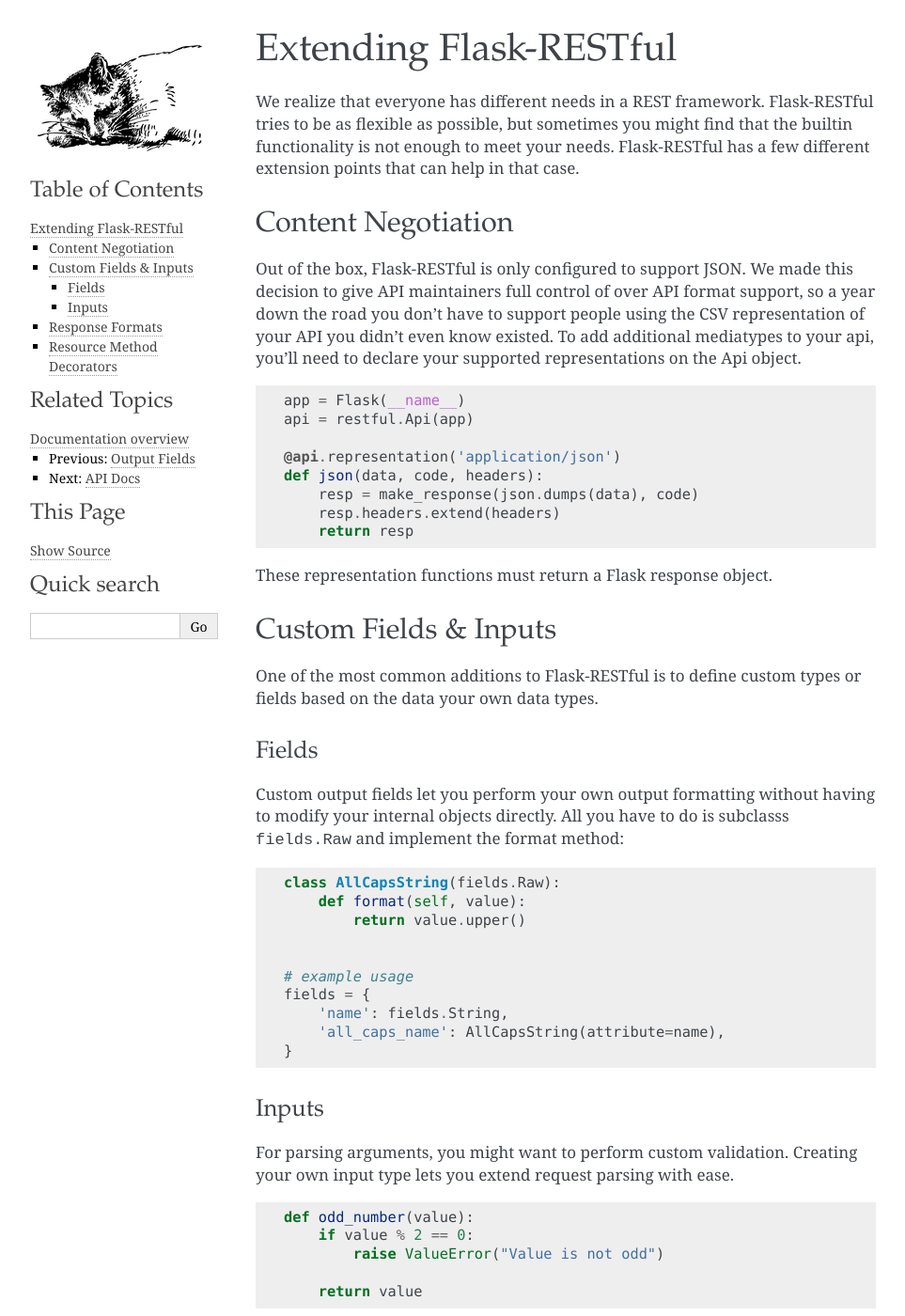
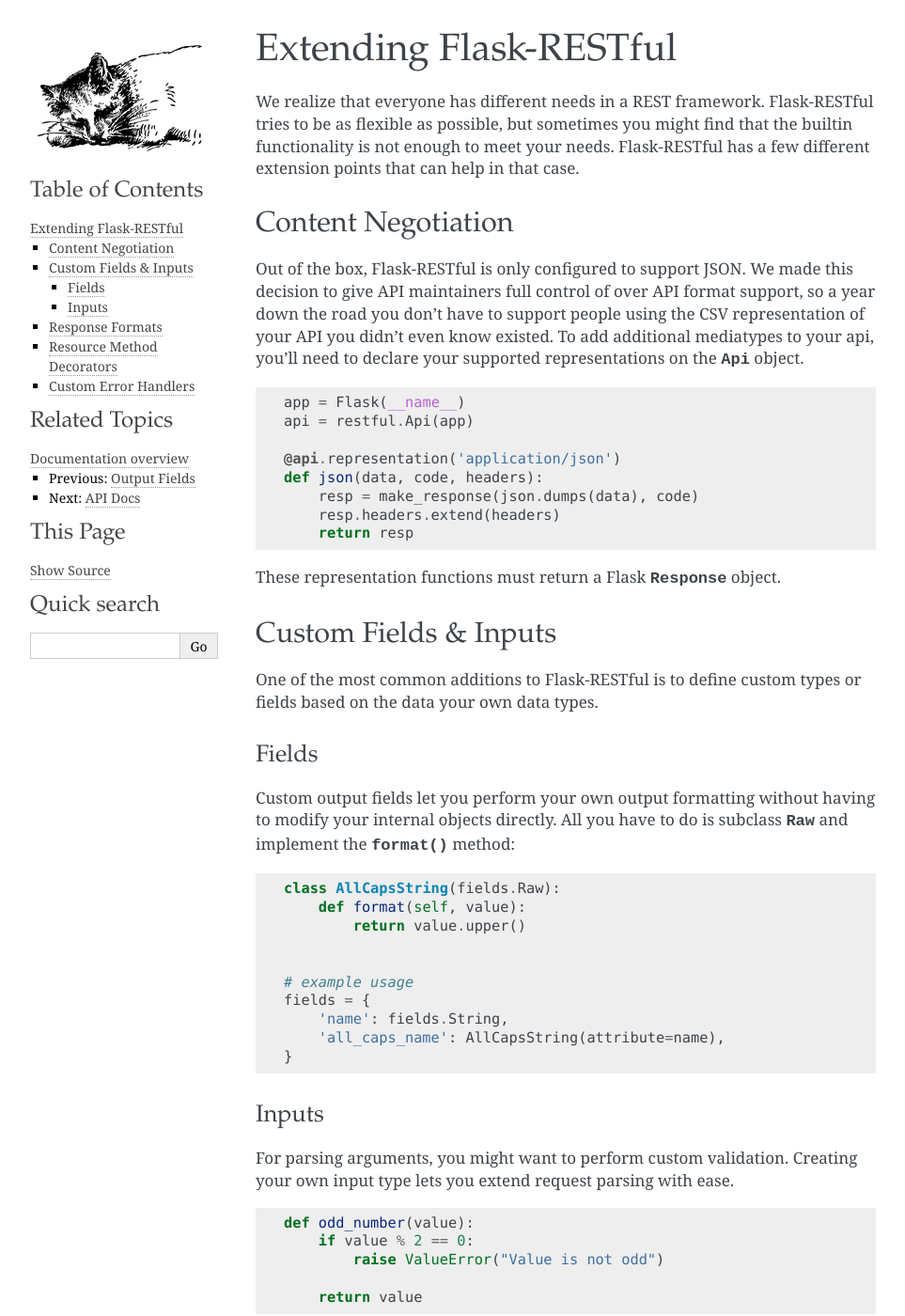
Before and after one commit to flask-restful/flask-restful, a Sphinx documentation site: the page built from docs/extending.rst, in a window 1280 px wide and 1400 px high. Shown: the whole window at 94% size, without its empty margins (148-1111 px from the left). Built offline with Sphinx 7.4.7, drawn with Linux system fonts in a browser that asks for light colours; pages that are not in the unit, such as notebooks, are missing from menus; some of the changed lines change nothing that is shown; some of the changed text lies outside the part shown.

Commit message:
make some more doc links work

```diff
--- a/docs/extending.rst
+++ b/docs/extending.rst
@@ -19,7 +19,7 @@
 year down the road you don’t have to support people using the CSV
 representation of your API you didn’t even know existed. To add additional
 mediatypes to your api, you’ll need to declare your supported representations
-on the Api object. ::
+on the :class:`~Api` object. ::
 
     app = Flask(__name__)
     api = restful.Api(app)
@@ -30,7 +30,8 @@
         resp.headers.extend(headers)
         return resp
 
-These representation functions must return a Flask response object.
+These representation functions must return a Flask :class:`~flask.Response`
+object.
 
 
 Custom Fields & Inputs
@@ -43,8 +44,8 @@
 ~~~~~~
 
 Custom output fields let you perform your own output formatting without having
-to modify your internal objects directly. All you have to do is subclasss
-``fields.Raw`` and implement the format method::
+to modify your internal objects directly. All you have to do is subclass
+:class:`~fields.Raw` and implement the :meth:`~fields.Raw.format` method::
 
     class AllCapsString(fields.Raw):
         def format(self, value):
@@ -101,7 +102,7 @@
 ----------------
 
 To support other representations (like xml, csv, html) you can use the
-api.representation decorator.  You need to have a reference to your api ::
+:meth:`~Api.representation` decorator.  You need to have a reference to your api ::
 
     api = restful.Api(app)
 
@@ -124,8 +125,8 @@
 
         return resp
 
-Another way to accomplish this is to subclass the Api class and provide your
-own output functions. ::
+Another way to accomplish this is to subclass the :class:`~Api` class and
+provide your own output functions. ::
 
     class Api(restful.Api):
         representations = {
@@ -138,7 +139,7 @@
 Resource Method Decorators
 --------------------------
 
-There is a property on the ``flask.ext.restful.Resource`` called
+There is a property on the :meth:`~flask.ext.restful.Resource` called
 method_decorators.  You can subclass the Resource and add your own decorators
 that will be added to all ``method`` functions in resource.  For instance, if
 you want to build custom authentication into every request ::
@@ -163,3 +164,13 @@
 
 Since Flask-RESTful Resources are actually Flask view objects, you can also
 use standard `flask view decorators <http://flask.pocoo.org/docs/views/#decorating-views>`_.
+
+Custom Error Handlers
+---------------------
+
+By default all errors in your Flask app will be handled by the
+:meth:`~flask.ext.restful.Api.handle_error` function. However, sometimes you want to
+do something special when an error occurs - log to a file, send an email, etc.
+You can specify a custom error handler when setting up your app, like this: ::
+
+    pass
```
